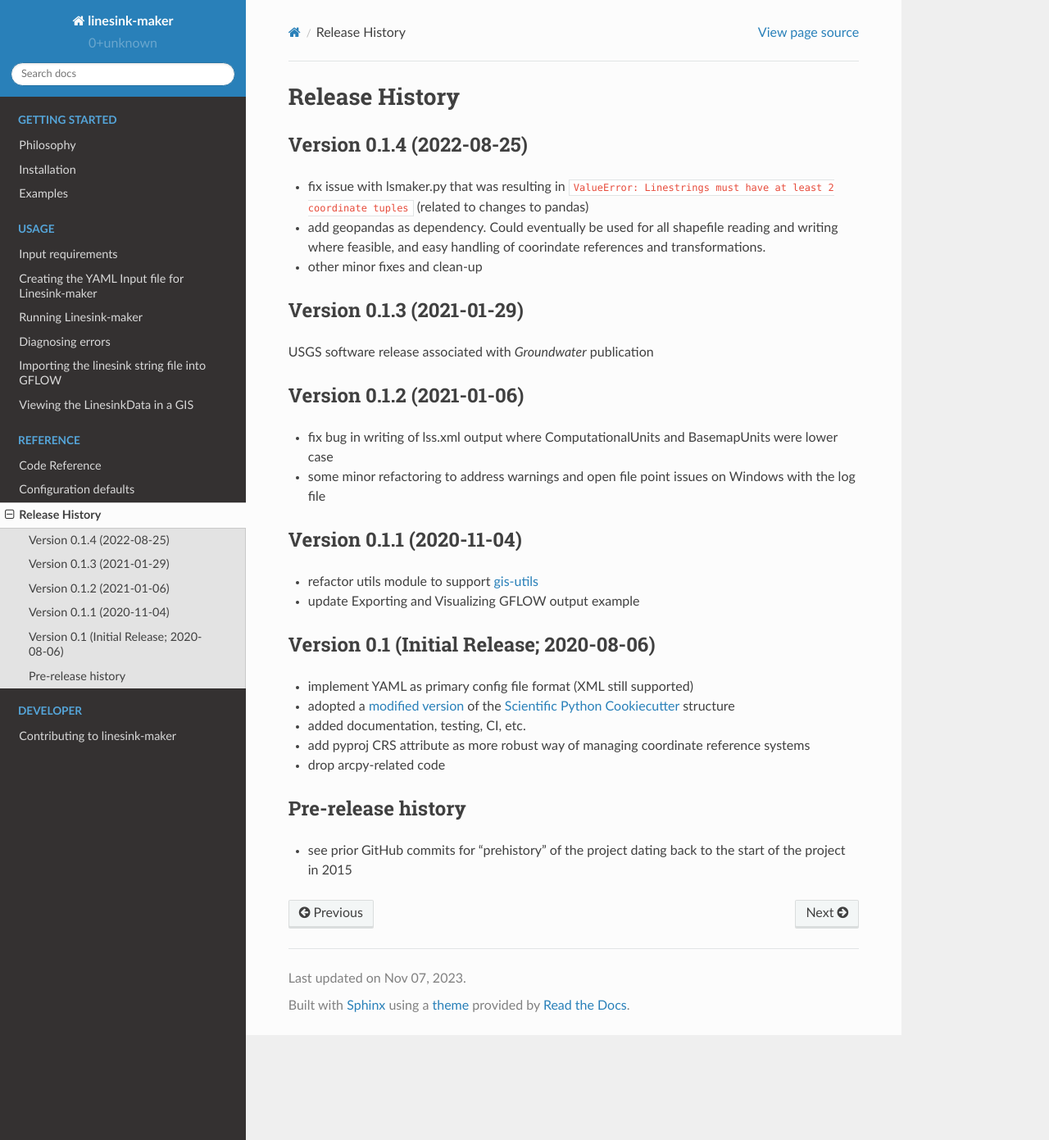
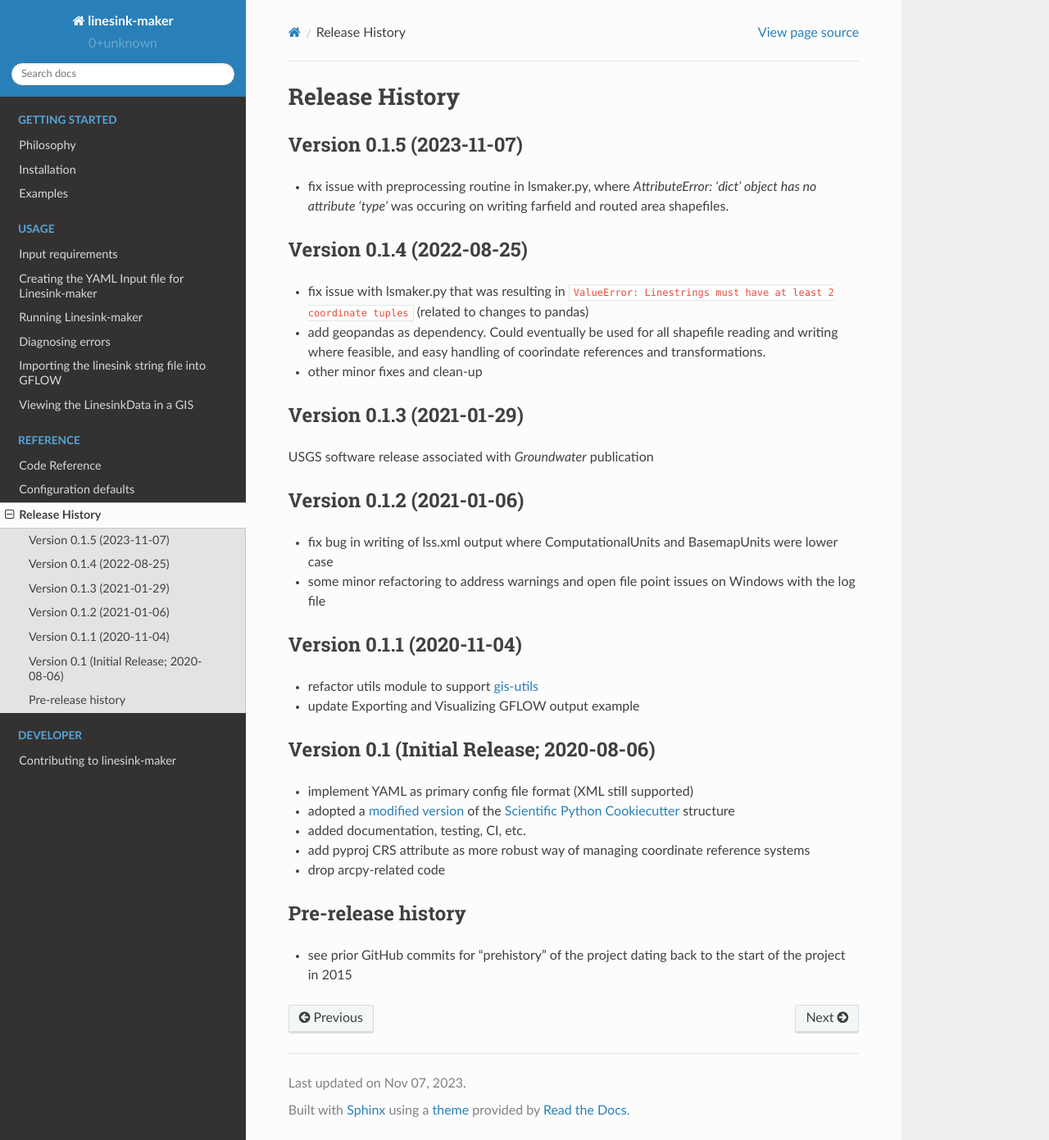
Before and after one commit to DOI-USGS/linesink-maker, a Sphinx documentation site: the page built from docs/source/release-history.rst, in a window 1280 px wide and 1391 px high. Shown: the whole window at 82% size. Built offline with Sphinx 7.4.7 and the Read the Docs theme 2.0.0, drawn with Linux system fonts in a browser that asks for light colours; pages that are not in the unit, such as notebooks, are missing from menus.

Commit message:
docs: update release history

```diff
--- a/docs/source/release-history.rst
+++ b/docs/source/release-history.rst
@@ -1,6 +1,10 @@
 ===============
 Release History
 ===============
+
+Version 0.1.5 (2023-11-07)
+--------------------------
+* fix issue with preprocessing routine in lsmaker.py, where `AttributeError: 'dict' object has no attribute 'type'` was occuring on writing farfield and routed area shapefiles.
 
 Version 0.1.4 (2022-08-25)
 --------------------------
```
